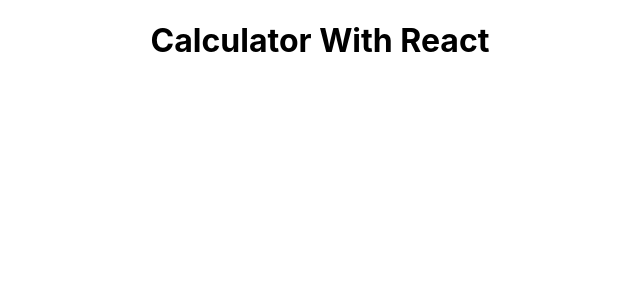
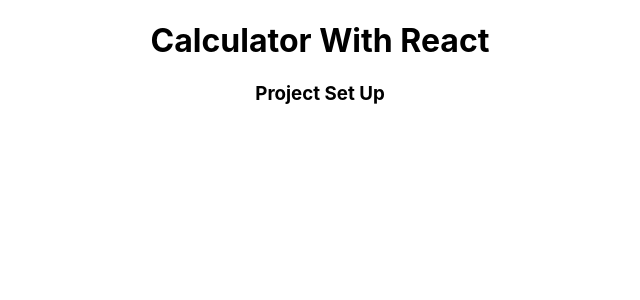
Before and after one commit to bellom/CalculatorWithReact, a React (Create React App) app: page / in a window 1280 px wide. Shown: the top 300 px of the page, without its empty margins (320-960 px from the left). Built offline with nearby package versions, Linux system fonts and the light colour scheme.

Commit message:
Start with create-react-app

```diff
--- a/src/App.js
+++ b/src/App.js
@@ -5,6 +5,7 @@
   return (
     <div className="App">
       <h1>Calculator With React</h1>
+      <h3>Project Set Up</h3>
     </div>
   );
 }
```
